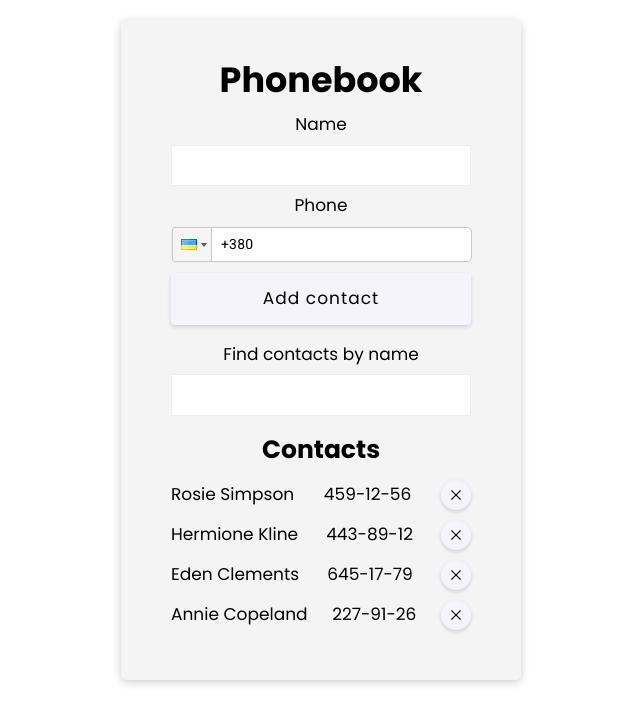
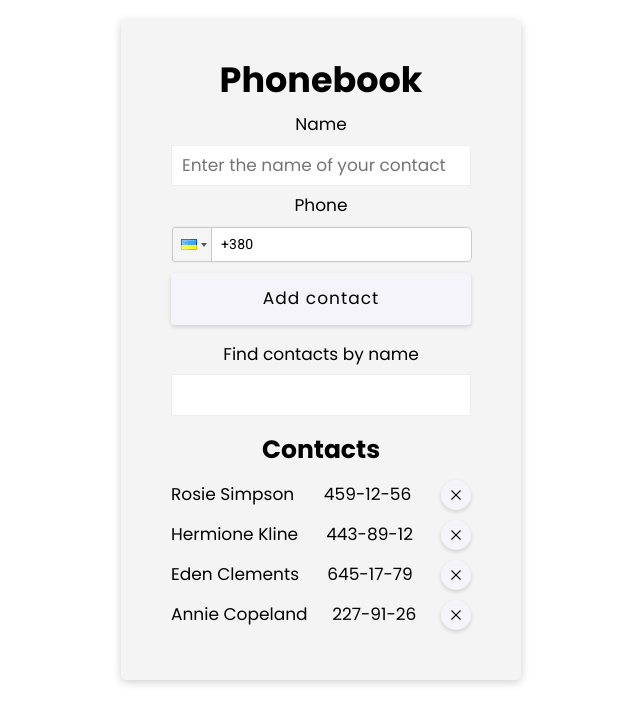
Before and after one commit to rumpear/goit-react-hw-06-phonebook, a React (Create React App) app: page / in a window 1280 px wide. Shown: the top 724 px of the page, without its empty margins (319-959 px from the left). Built offline with nearby package versions, Linux system fonts and the light colour scheme.

Commit message:
ContactsForm refactoring

```diff
--- a/src/components/ContactsForm/ContactsForm.jsx
+++ b/src/components/ContactsForm/ContactsForm.jsx
@@ -41,8 +41,6 @@ export const ContactsForm = () => {
       toast.warn(
         'You are trying to enter a name that is already on the phonebook'
       );
-      resetForm();
-      setPhone('');
       return;
     }
 
@@ -78,7 +76,8 @@ export const ContactsForm = () => {
         <FormBody>
           <Title>Name</Title>
           <Input
-            // autoFocus={true}
+            autoFocus={false}
+            placeholder={'Enter the name of your contact'}
             type="text"
             name="name"
             title="Name may contain only letters, apostrophe, dash and spaces. For example Adrian, Jacob Mercer, Charles de Batz de Castelmore d'Artagnan"
```
